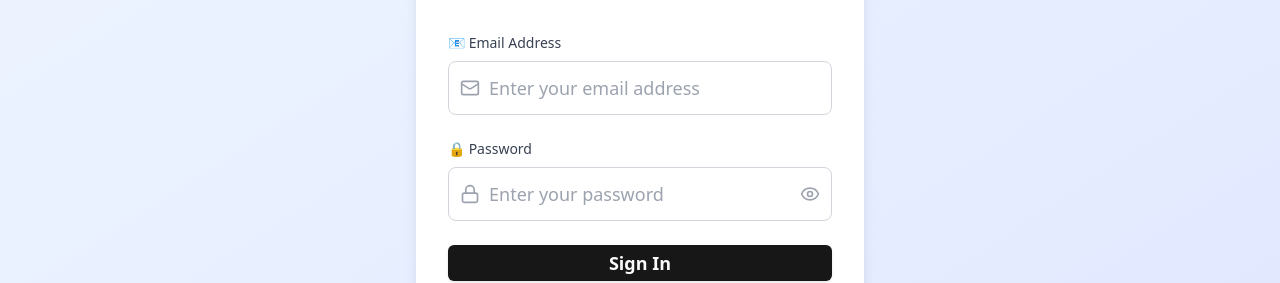
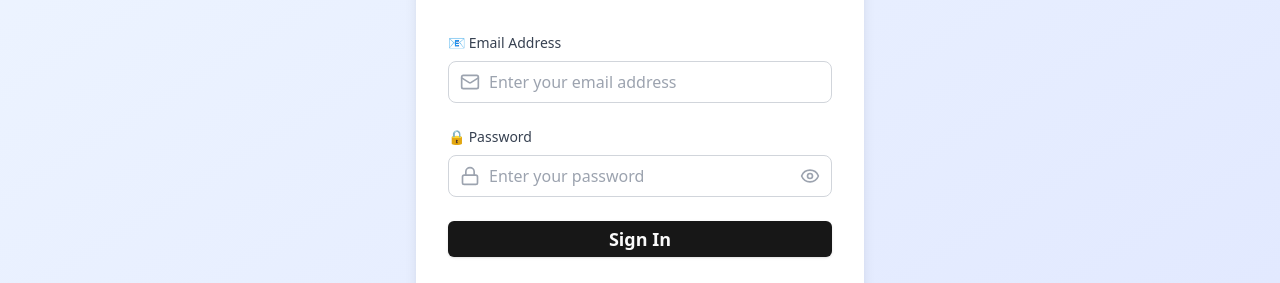
Before and after one commit to lakshmanbhukya/sih25034-client, a React (Vite) app: page / in a window 1280 px wide. Both pictures are taken after a click on the button "My Recommendations". Shown: the part 307-590 px from the top of the page. Built offline with nearby package versions, Linux system fonts and the light colour scheme; no server answers.

Commit message:
feat: Add authentication pages and forms

```diff
--- a/src/components/auth/AuthPage.jsx
+++ b/src/components/auth/AuthPage.jsx
@@ -1,13 +1,25 @@
 import React, { useState } from 'react';
+import { ArrowLeft } from 'lucide-react';
 import LoginForm from './LoginForm';
 import RegisterForm from './RegisterForm';
 
-const AuthPage = () => {
-  const [isLogin, setIsLogin] = useState(true);
+const AuthPage = ({ initialMode = 'login', onBack }) => {
+  const [isLogin, setIsLogin] = useState(initialMode === 'login');
 
   return (
     <div className="min-h-screen bg-gradient-to-br from-blue-50 to-indigo-100 flex items-center justify-center p-4">
       <div className="w-full max-w-md">
+        {/* Back Button */}
+        {onBack && (
+          <button
+            onClick={onBack}
+            className="flex items-center text-gray-600 hover:text-gray-900 mb-6 transition-colors"
+          >
+            <ArrowLeft className="h-5 w-5 mr-2" />
+            Back to Home
+          </button>
+        )}
+
         {/* Header */}
         <div className="text-center mb-8">
           <div className="inline-flex items-center justify-center w-16 h-16 bg-blue-600 rounded-full mb-4">
--- a/src/components/auth/LoginForm.jsx
+++ b/src/components/auth/LoginForm.jsx
@@ -91,7 +91,7 @@ const LoginForm = ({ onSwitchToRegister }) => {
               name="email"
               value={formData.email}
               onChange={handleChange}
-              className={`w-full pl-10 pr-4 py-3 border rounded-lg focus:ring-2 focus:ring-blue-500 focus:border-transparent text-lg ${
+              className={`w-full pl-10 pr-4 py-2 border rounded-lg focus:ring-2 focus:ring-blue-500 focus:border-transparent ${
                 validationErrors.email ? 'border-red-500' : 'border-gray-300'
               }`}
               placeholder="Enter your email address"
@@ -119,7 +119,7 @@ const LoginForm = ({ onSwitchToRegister }) => {
               name="password"
               value={formData.password}
               onChange={handleChange}
-              className={`w-full pl-10 pr-12 py-3 border rounded-lg focus:ring-2 focus:ring-blue-500 focus:border-transparent text-lg ${
+              className={`w-full pl-10 pr-12 py-2 border rounded-lg focus:ring-2 focus:ring-blue-500 focus:border-transparent ${
                 validationErrors.password ? 'border-red-500' : 'border-gray-300'
               }`}
               placeholder="Enter your password"
--- a/src/components/auth/RegisterForm.jsx
+++ b/src/components/auth/RegisterForm.jsx
@@ -130,7 +130,7 @@ const RegisterForm = ({ onSwitchToLogin }) => {
               name="username"
               value={formData.username}
               onChange={handleChange}
-              className={`w-full pl-10 pr-4 py-3 border rounded-lg focus:ring-2 focus:ring-blue-500 focus:border-transparent text-lg ${
+              className={`w-full pl-10 pr-4 py-2 border rounded-lg focus:ring-2 focus:ring-blue-500 focus:border-transparent ${
                 validationErrors.username ? 'border-red-500' : 'border-gray-300'
               }`}
               placeholder="Choose a username"
@@ -158,7 +158,7 @@ const RegisterForm = ({ onSwitchToLogin }) => {
               name="email"
               value={formData.email}
               onChange={handleChange}
-              className={`w-full pl-10 pr-4 py-3 border rounded-lg focus:ring-2 focus:ring-blue-500 focus:border-transparent text-lg ${
+              className={`w-full pl-10 pr-4 py-2 border rounded-lg focus:ring-2 focus:ring-blue-500 focus:border-transparent ${
                 validationErrors.email ? 'border-red-500' : 'border-gray-300'
               }`}
               placeholder="Enter your email address"
@@ -186,7 +186,7 @@ const RegisterForm = ({ onSwitchToLogin }) => {
               name="password"
               value={formData.password}
               onChange={handleChange}
-              className={`w-full pl-10 pr-12 py-3 border rounded-lg focus:ring-2 focus:ring-blue-500 focus:border-transparent text-lg ${
+              className={`w-full pl-10 pr-12 py-2 border rounded-lg focus:ring-2 focus:ring-blue-500 focus:border-transparent ${
                 validationErrors.password ? 'border-red-500' : 'border-gray-300'
               }`}
               placeholder="Create a password"
@@ -222,7 +222,7 @@ const RegisterForm = ({ onSwitchToLogin }) => {
               name="confirmPassword"
               value={formData.confirmPassword}
               onChange={handleChange}
-              className={`w-full pl-10 pr-12 py-3 border rounded-lg focus:ring-2 focus:ring-blue-500 focus:border-transparent text-lg ${
+              className={`w-full pl-10 pr-12 py-2 border rounded-lg focus:ring-2 focus:ring-blue-500 focus:border-transparent ${
                 validationErrors.confirmPassword ? 'border-red-500' : 'border-gray-300'
               }`}
               placeholder="Confirm your password"
```
